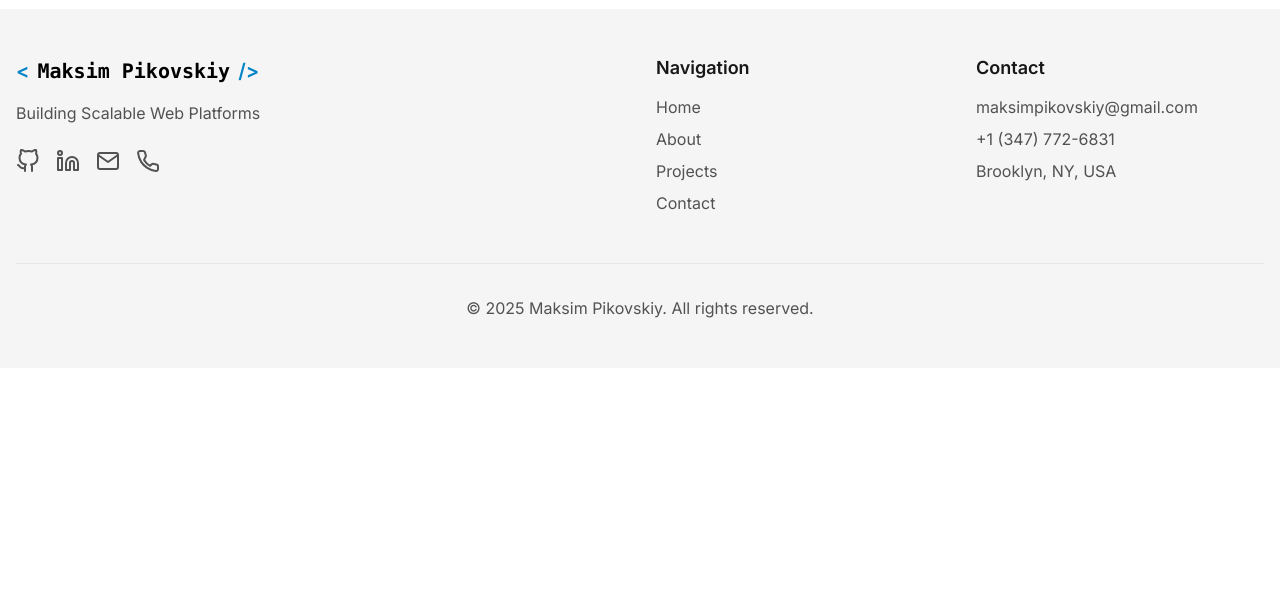
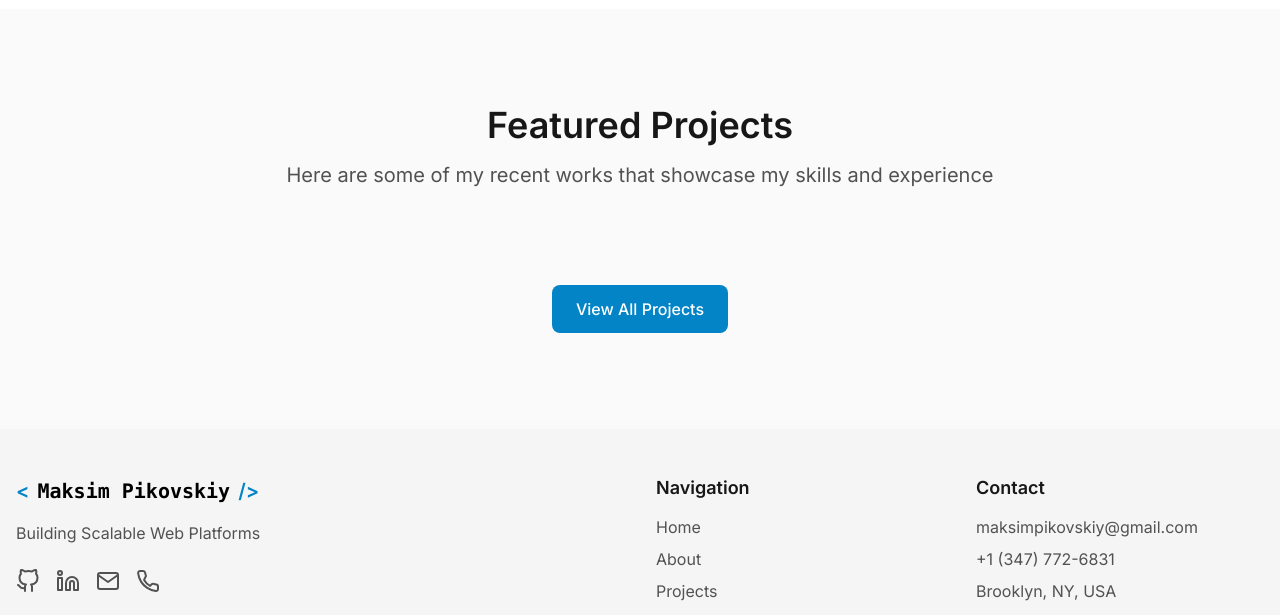
Before and after one commit to MaksimPikovskiy/MaksimPikovskiy.github.io, a Vue app: page / in a window 1280 px wide. Shown: the part 791-1406 px from the top of the page. Before the commit the page ends 1159 px from the top, so only its background shows below. Built offline with nearby package versions, Linux system fonts and the light colour scheme.

Commit message:
Added FeaturedProjectsSection. Moved files around.

```diff
--- a/src/assets/main.css
+++ b/src/assets/main.css
@@ -29,7 +29,12 @@ body {
   @apply bg-neutral-900 text-white;
 }
 
-h1, h2, h3, h4, h5, h6 {
+h1,
+h2,
+h3,
+h4,
+h5,
+h6 {
   line-height: 1.2;
   font-weight: 600;
 }
@@ -84,3 +89,15 @@ button {
 .appear-animation.active {
   @apply opacity-100 translate-y-0;
 }
+
+.section {
+  @apply py-16 md:py-24;
+}
+
+.section-title {
+  @apply text-3xl md:text-4xl font-semibold mb-4 text-neutral-900 dark:text-white;
+}
+
+.section-subtitle {
+  @apply text-lg md:text-xl text-neutral-600 dark:text-neutral-300 mx-auto max-w-3xl;
+}
--- /dev/null
+++ b/src/components/layout/FeaturedProjectsSection.vue
@@ -0,0 +1,32 @@
+<script setup lang="ts">
+import { projects } from '@/data/projects'
+import SectionHeading from '@/components/ui/SectionHeading.vue'
+import ProjectCard from '@/components/ui/ProjectCard.vue'
+
+const featuredProjects = projects.filter((project) => project.isFeatured)
+</script>
+
+<template>
+  <section class="section bg-neutral-50 dark:bg-neutral-900">
+    <div class="container mx-auto px-4 md:px-6">
+      <SectionHeading
+        title="Featured Projects"
+        subtitle="Here are some of my recent works that showcase my skills and experience"
+      />
+      <div class="grid grid-cols-1 md:grid-cols-2 lg:grid-cols-3 gap-8">
+        <div
+          v-for="(project, index) in featuredProjects"
+          :key="project.id"
+          class="appear-animation"
+          :style="{ 'transition-delay': `${index * 0.1}s` }"
+        >
+          <ProjectCard :project="project" />
+        </div>
+      </div>
+
+      <div class="mt-12 text-center appear-animation">
+        <router-link to="/projects" class="cta-button"> View All Projects </router-link>
+      </div>
+    </div>
+  </section>
+</template>
--- /dev/null
+++ b/src/components/ui/ProjectCard.vue
@@ -0,0 +1,40 @@
+<script setup lang="ts">
+import type { Project } from '@/types/project'
+
+defineProps<{
+  project: Project
+}>()
+</script>
+
+<template>
+  <div
+    class="group bg-white dark:bg-neutral-800 rounded-xl overflow-hidden shadow-md hover:shadow-xl transition-all duration-300"
+  >
+    <router-link :to="`/projects/${project.id}`" class="block">
+      <div class="aspect-video overflow-hidden">
+        <img
+          :src="project.coverImage"
+          :alt="project.title"
+          class="w-full h-full object-cover object-center transform group-hover:scale-105 transition-transform duration-500"
+        />
+      </div>
+      <div class="p-6">
+        <div class="flex items-center space-x-2 mb-4">
+          <span
+            v-for="tag in project.tags"
+            :key="tag"
+            class="px-3 py-1 rounded-full text-xs font-medium bg-neutral-100 dark:bg-neutral-700 text-neutral-700 dark:text-neutral-300"
+          >
+            {{ tag }}
+          </span>
+        </div>
+        <h3 class="text-xl font-semibold text-neutral-900 dark:text-white mb-2">
+          {{ project.title }}
+        </h3>
+        <p class="text-neutral-600 dark:text-neutral-300 mb-4">
+          {{ project.description }}
+        </p>
+      </div>
+    </router-link>
+  </div>
+</template>
--- /dev/null
+++ b/src/components/ui/SectionHeading.vue
@@ -0,0 +1,25 @@
+<script setup lang="ts">
+defineProps<{
+  title: string
+  subtitle?: string
+  alignment?: 'left' | 'center' | 'right'
+}>()
+</script>
+
+<template>
+  <div
+    class="mb-12"
+    :class="{
+      'text-left': alignment === 'left',
+      'text-center': alignment === 'center' || !alignment,
+      'text-right': alignment === 'right',
+    }"
+  >
+    <h2 class="section-title">
+      {{ title }}
+    </h2>
+    <p v-if="subtitle" class="section-subtitle">
+      {{ subtitle }}
+    </p>
+  </div>
+</template>
--- /dev/null
+++ b/src/data/projects.ts
@@ -0,0 +1,3 @@
+import type { Project } from '@/types'
+
+export const projects: Project[] = []
--- /dev/null
+++ b/src/types/index.ts
@@ -0,0 +1,18 @@
+export interface Project {
+  id: string
+  title: string
+  description: string
+  isFeatured: boolean
+  coverImage: string
+  tags: string[]
+  technologies: string[]
+  role: string
+  duration: string
+  overview: string
+  challenge: string
+  solution: string
+  results: string
+  liveUrl: string
+  sourceCode?: string
+  images: string[]
+}
--- a/src/views/HomeView.vue
+++ b/src/views/HomeView.vue
@@ -1,6 +1,8 @@
 <script setup lang="ts">
 import { onMounted } from 'vue'
-import HomeSection from '@/components/ui/HomeSection.vue'
+import HomeSection from '@/components/layout/HomeSection.vue'
+import FeaturedProjectsSection from '@/components/layout/FeaturedProjectsSection.vue'
+// import SkillsSection from '@/components/layout/SkillsSection.vue'
 
 const animateOnScroll = () => {
   const elements = document.querySelectorAll('.appear-animation')
@@ -28,5 +30,7 @@ onMounted(() => {
 <template>
   <div>
     <HomeSection />
+    <FeaturedProjectsSection />
+    <!-- <SkillsSection /> -->
   </div>
 </template>
```
Also changed, not shown: src/components/layout/HomeSection.vue (renamed from src/components/ui/HomeSection.vue).
